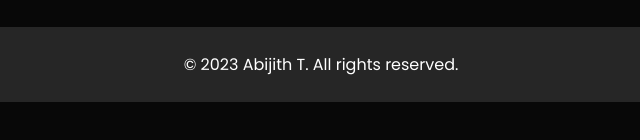
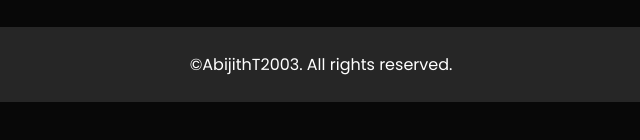
Before and after one commit to AbijithT2003/Portfolio_T, a plain HTML site: page index.html in a window 1280 px wide. Shown: the part 3860-4000 px from the top of the page, 319-959 px from the left. Drawn offline with Linux system fonts and the light colour scheme.

Commit message:
minor spelling changes

```diff
--- a/index.html
+++ b/index.html
@@ -191,7 +191,7 @@
             </div>
         </div>
         <div class="copyright">
-            <p>&copy; 2023 Abijith T. All rights reserved.</p>
+            <p>&copy;AbijithT2003. All rights reserved.</p>
         </div>
     </div>
 
```
